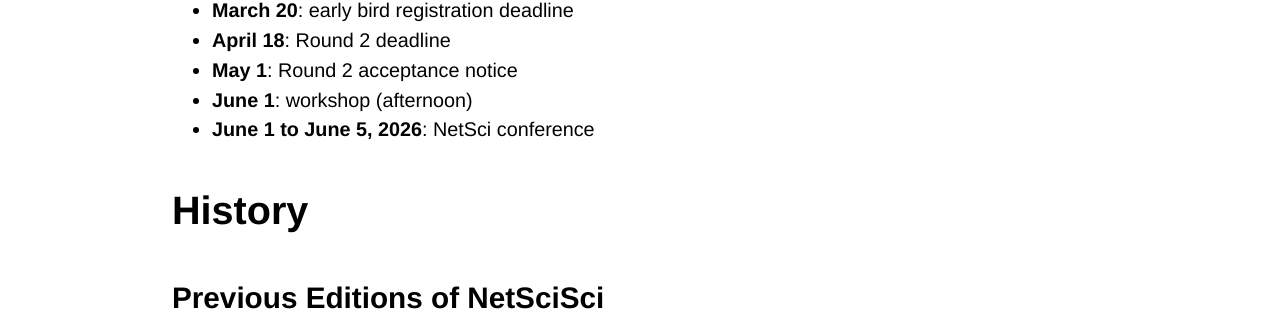
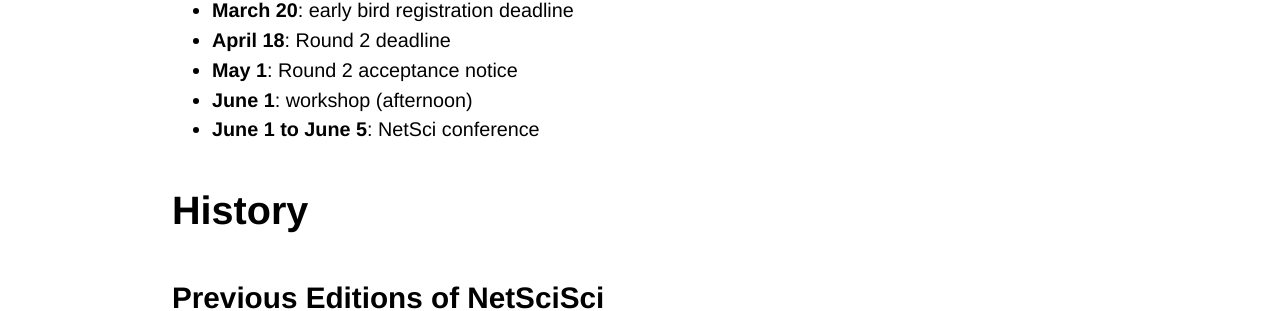
Before and after one commit to netscisci/netscisci.github.io, a Jekyll site: the page built from index.md, in a window 1280 px wide. Shown: the part 1337-1648 px from the top of the page. Built offline with Jekyll 4.4.1, drawn with Linux system fonts in a browser that asks for light colours; some web fonts are replaced.

Commit message:
Update index.md

```diff
--- a/index.md
+++ b/index.md
@@ -19,7 +19,7 @@ Enter your submission on EasyChair [https://easychair.org/my2/conference?conf=ne
 - **April 18**: Round 2 deadline
 - **May 1**: Round 2 acceptance notice
 - **June 1**: workshop (afternoon)
-- **June 1 to June 5, 2026**: NetSci conference
+- **June 1 to June 5**: NetSci conference
 
 # History
 ## Previous Editions of NetSciSci
```
